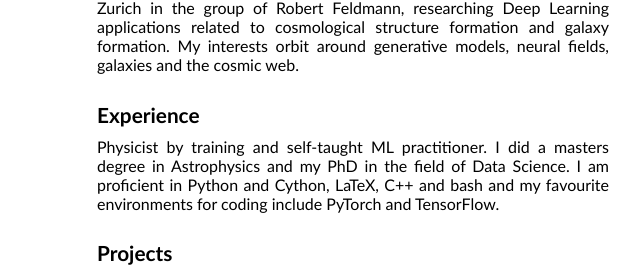
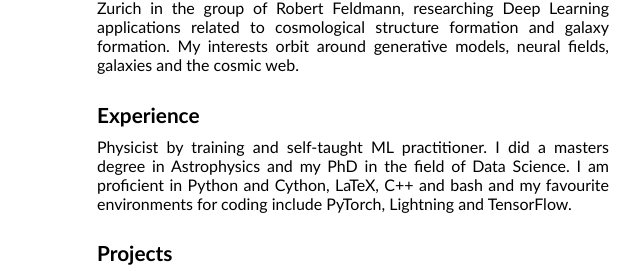
Before and after one commit to maurbe/home, a plain HTML site: page index.html in a window 1280 px wide. Shown: the part 153-425 px from the top of the page, 543-1183 px from the left. Drawn offline with Linux system fonts and the light colour scheme; files whose address does not match are found by name; a web font is replaced by a local one.

Commit message:
added some more info

```diff
--- a/index.html
+++ b/index.html
@@ -38,7 +38,7 @@
             <h2>Experience</h2>
             <p>
                 Physicist by training and self-taught ML practitioner. I did a masters degree in Astrophysics and my PhD in the field of Data Science.
-                I am proficient in Python and Cython, LaTeX, C++ and bash and my favourite environments for coding include PyTorch and TensorFlow.
+                I am proficient in Python and Cython, LaTeX, C++ and bash and my favourite environments for coding include PyTorch, Lightning and TensorFlow.
             </p>
             <h2>Projects</h2>
             <p>
```
